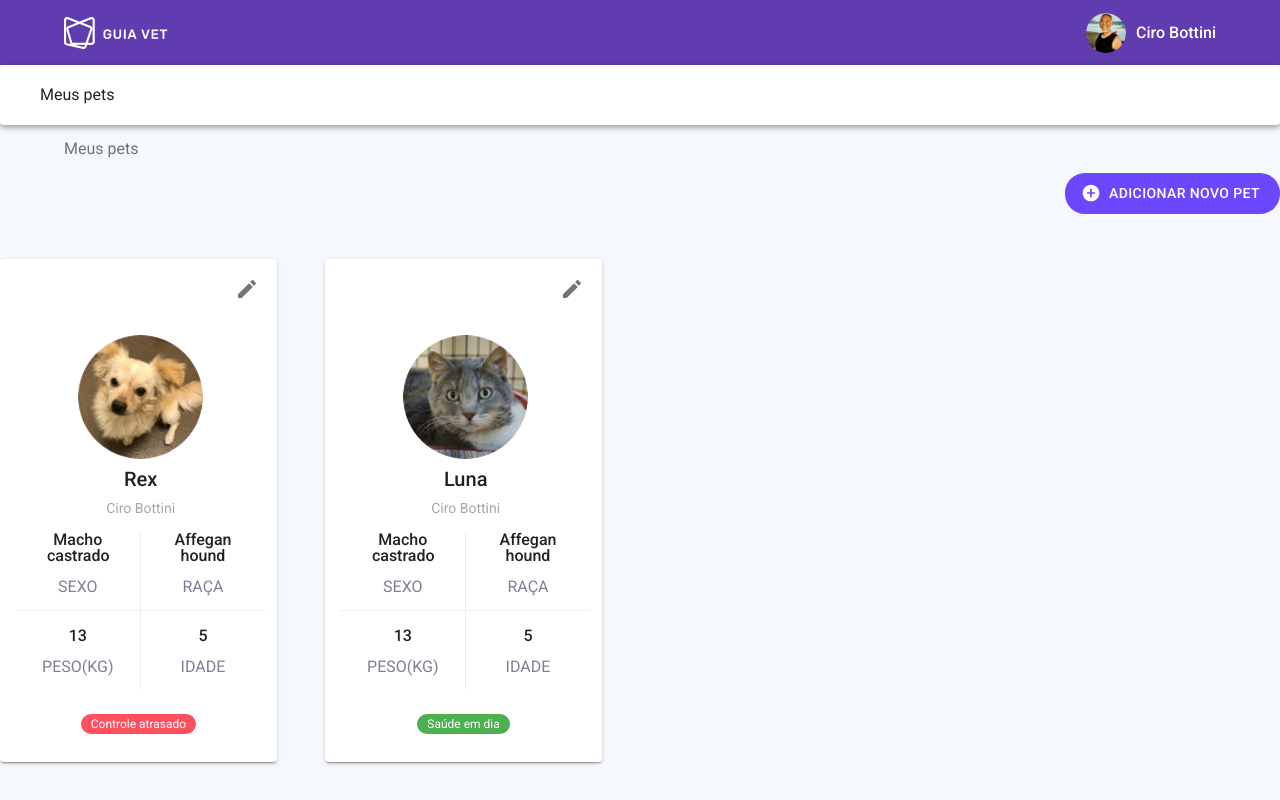
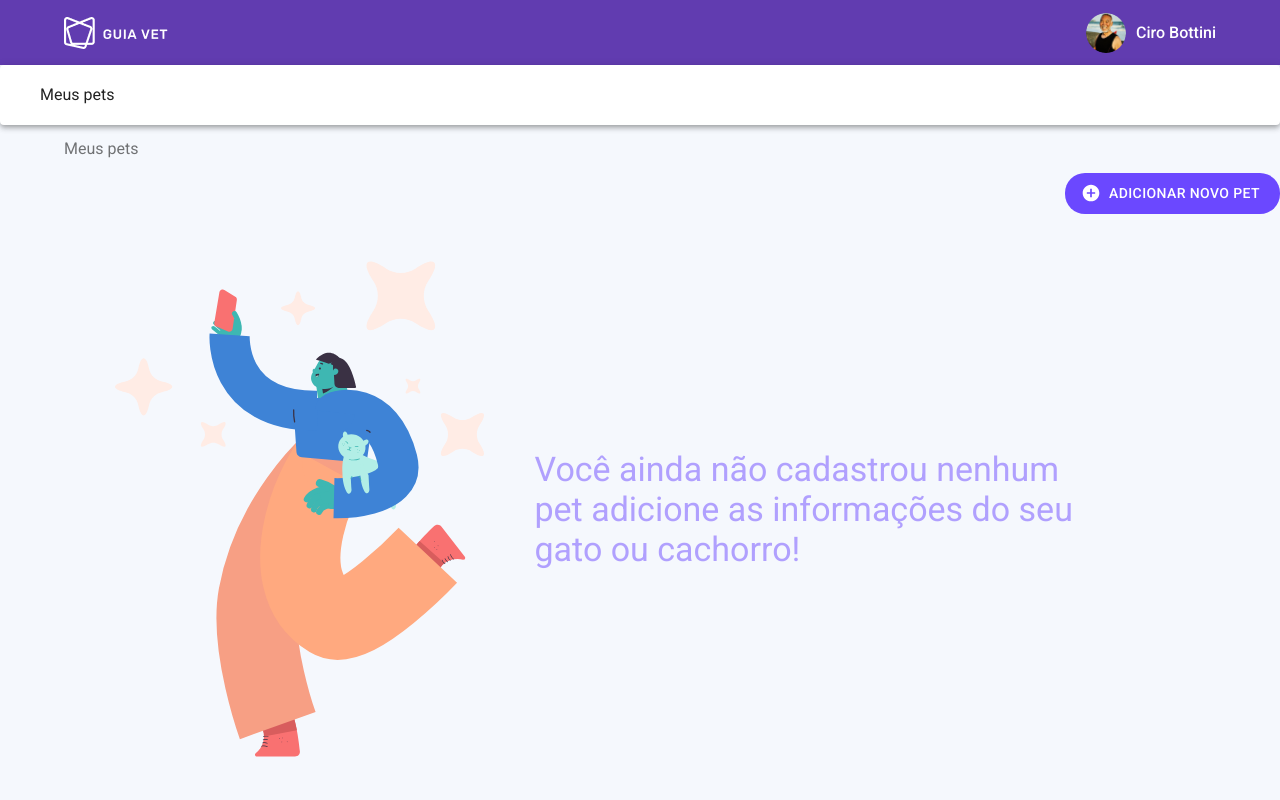
Before and after one commit to johnnsantos/my-vet, a React (Create React App) app: page / in a window 1280 px wide. Built offline with nearby package versions, Linux system fonts and the light colour scheme.

Commit message:
feat: creating empty pets banner

```diff
--- /dev/null
+++ b/src/components/Dashboard/EmptyBanner/index.jsx
@@ -0,0 +1,15 @@
+import { Banner } from './style'
+import emptyPets from '../../../assets/images/Dashboard/emptypets.svg'
+
+const EmptyBanner = () => {
+	return (
+		<Banner>
+			<img alt='Adicione um pet' src={emptyPets} />
+			<p>
+				Você ainda não cadastrou nenhum pet adicione as informações do seu gato ou cachorro!
+			</p>
+		</Banner>
+	)
+}
+
+export default EmptyBanner
--- /dev/null
+++ b/src/components/Dashboard/EmptyBanner/style.js
@@ -0,0 +1,23 @@
+import styled from 'styled-components'
+
+export const Banner = styled.div`
+width: 75%;
+margin: 0 auto;
+display: flex;
+flex-flow: row nowrap;
+align-items: center;
+justify-content: space-between;
+margin-top: 50px;
+
+img {
+	width: 40%;
+}
+
+p {
+	color: rgba(107, 72, 255, 0.5);
+	font-size: 34px;
+	margin-left: 50px;
+	width: 60%;
+	line-height: 40px;
+}
+`
--- a/src/components/Dashboard/PetManagement/index.jsx
+++ b/src/components/Dashboard/PetManagement/index.jsx
@@ -5,6 +5,7 @@ import { PetControl } from './style'
 import { useState } from 'react'
 import { Modal, Box, Typography } from "@mui/material"
 import PetCard from "../PetCard"
+import EmptyBanner from "../EmptyBanner"
 
 const style = {
 	position: 'absolute',
@@ -17,7 +18,7 @@ const style = {
 	p: 4,
 };
 
-const PetManagement = () => {
+const PetManagement = (props) => {
 	const [open, setOpen] = useState(false)
 	const handleOpen = () => setOpen(true)
 	const handleClose = () => setOpen(false)
@@ -62,12 +63,19 @@ const PetManagement = () => {
 				alignItems="flex-start"
 				spacing={6}
 			>
+				{props.empty ? (
+					<EmptyBanner />
+				) : (
+					<>
 						<Grid item xs={8} sm={8} md={6} lg={3}>
 							<PetCard rex />
 						</Grid>
 						<Grid item xs={8} sm={8} md={6} lg={3}>
 							<PetCard regular />
 						</Grid>
+					</>
+				)}
+
 			</Grid>
 		</Grid>
 	)
--- a/src/pages/Dashboard/index.jsx
+++ b/src/pages/Dashboard/index.jsx
@@ -9,7 +9,7 @@ const Dashboard = () => {
 			<DashboardHeader />
 			<DashboardMenu />
 			<PageName />
-			<PetManagement />
+			<PetManagement empty />
 		</>
 	)
 }
```
Also changed, not shown: src/assets/images/Dashboard/emptypets.svg (added). Lines whose indentation alone changed are shown as unchanged.
